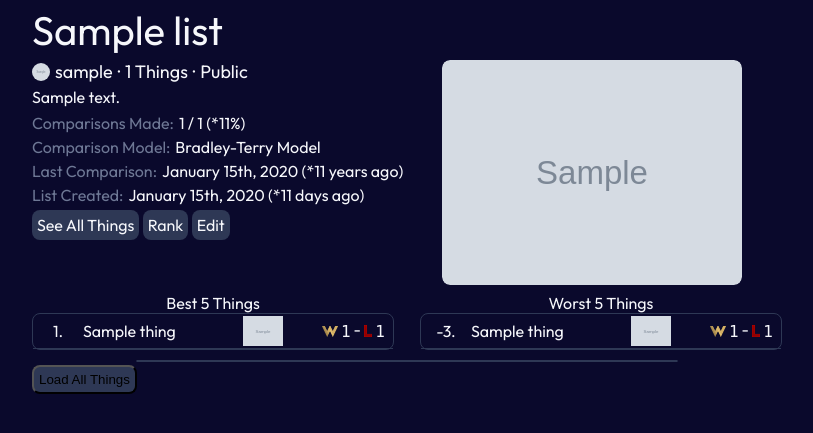
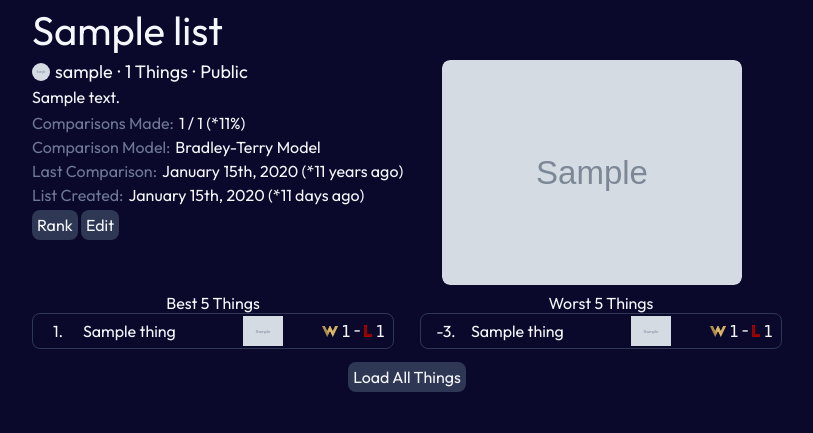
Before and after one commit to AidanSzilagyi/comparison-site, a Django app: a page that uses createList/templates/createList/list-info.html in a window 1280 px wide. Shown: the part 50-483 px from the top of the page, without its empty margins (243-1056 px from the left). Run offline with Django 5.2, Linux system fonts and the light colour scheme; tables that the repository leaves empty hold one stand-in row (values such as "Sample post"); grey boxes marked "Sample" are stand-in pictures; some libraries are stand-ins or nearby versions; some web fonts are replaced.

Commit message:
list-info load all things and records on demand finished

```diff
--- a/createList/templates/createList/list-info.html
+++ b/createList/templates/createList/list-info.html
@@ -15,45 +15,82 @@
         let totalNumThings;
         let allThingsList;
         let allThingsButton;
+        let permission;
         //templates
         let emptyBox; let textAndImage; let textOnly;
         document.addEventListener("DOMContentLoaded", async () => {
             totalNumThings = document.getElementById("total-num-things").textContent;
             listSlug = document.getElementById("list-slug").textContent;
             allThingsList = document.getElementById("all-things-list");
+            permission = document.getElementById("permission").textContent;
 
             emptyBox = document.getElementById("empty-thing-box");
             textAndImage = document.getElementById("text-and-image");
             textOnly = document.getElementById("text-only");
+            wonMatchup = document.getElementById("won-matchup");
+            lostMatchup = document.getElementById("lost-matchup");
 
             allThingsButton = document.getElementById("all-things-button");
             allThingsButton.addEventListener("click", () => {
                 fetchAllThings();
             });
+            // Add initial Top/Bottom 5 Event Listeners
+            for (const thingBox of document.getElementById("js-top-five").children) {
+                addLoadMatchupsListener(thingBox);
+            }
+            for (const thingBox of document.getElementById("js-bottom-five").children) {
+                addLoadMatchupsListener(thingBox);
+            }
         });
         async function fetchAllThings() {
             const response = await fetch(`/${listSlug}/get-all-things?loaded=${numThingsLoaded}`);
             const data = await response.json();
             console.log(data.things);
-            data.things.forEach(thing => {
-                const thingBox = emptyBox.content.cloneNode(true);
+            data.things.forEach(async thing => {
+                const thingBox = emptyBox.content.cloneNode(true).querySelector("#thing-box");
                 numThingsLoaded++;
-                thingBox.querySelector(".js-position-number").textContent = `${numThingsLoaded}.`;
+                thingBox.querySelector(".js-position-number").textContent = numThingsLoaded;
 
                 if (thing.image) {
                     const nameBox = textAndImage.content.cloneNode(true);
                     nameBox.querySelector(".js-thing-name").textContent = thing.name;
                     nameBox.querySelector(".js-thing-image").src = thing.image;
-                    thingBox.getElementById("thing-box").insertBefore(nameBox, thingBox.getElementById("thing-record"));
+                    thingBox.insertBefore(nameBox, thingBox.querySelector("#thing-record"));
                 } else {
                     const nameBox = textOnly.content.cloneNode(true);
                     nameBox.querySelector(".js-thing-name-only").textContent = thing.name;
-                    thingBox.getElementById("thing-box").insertBefore(nameBox, thingBox.getElementById("thing-record"));
+                    thingBox.insertBefore(nameBox, thingBox.querySelector("#thing-record"));
                 }
                 thingBox.querySelector(".js-thing-wins").textContent = thing.wins;
                 thingBox.querySelector(".js-thing-losses").textContent = thing.losses;
+                addLoadMatchupsListener(thingBox);
                 allThingsList.appendChild(thingBox);
             });
+            if (totalNumThings == numThingsLoaded) {
+                allThingsButton.style.display = "none";
+            }
+        }
+        function addLoadMatchupsListener(thingBox) {
+            thingBox.querySelector(".js-load-matchups").addEventListener("mouseover", async () => {
+                const matchupHistory = thingBox.querySelector(".js-matchup-history");
+                const ranking = thingBox.querySelector(".js-position-number").textContent;
+                const response = await fetch(`/${listSlug}/get-matchups-from-thing?ranking=${ranking}`);
+                const data = await response.json();
+                matchupHistory.innerHTML = "";
+                data.matchups.forEach(matchup => {
+                    let matchupBox;
+                    if (matchup.result == "win") {
+                        matchupBox = wonMatchup.content.cloneNode(true);
+                    } else {
+                        matchupBox = lostMatchup.content.cloneNode(true);
+                    }
+                    matchupBox.querySelector(".js-opponent").textContent = matchup.opponent;
+                    if (permission == "Public"){
+                        matchupBox.querySelector(".js-matchup-username").textContent = `by ${matchup.username}`;
+                    }
+                    matchupHistory.appendChild(matchupBox);
+                });
+            }, { once: true });
         }
     </script>
 {% endblock %}
@@ -70,7 +107,7 @@
                     <div class="dot-separator">&middot;</div>
 
                     <div class="list-detail-stat-value">{{list.num_things}} Things</div><div class="dot-separator">&middot;</div>
-                    <div class="list-detail-stat-value">{{list.get_permission_display}}</div><br>
+                    <div id="permission" class="list-detail-stat-value">{{list.get_permission_display}}</div><br>
                 </div>
                 {% if list.description %}
                 <div class="list-description">{{list.description}}</div>
@@ -82,9 +119,6 @@
                     <div class="list-detail-stat-name">List Created:</div><div class="list-detail-stat-value">{{list.date_created|date:"F jS, Y"}} (*11 days ago)</div><br>
                 </div>
                 <div>
-                    <a href="#">
-                        <div class="all-things-button">See All Things</div>
-                    </a>
                     <a href="{% url 'list_rank' list.slug %}">
                         <div class="rank-button">Rank</div>
                     </a>
@@ -102,32 +136,21 @@
         <div class="multiple-highlight-container">
             <div class="highlight-container">
                 <div class="highlight-title">Best 5 Things</div>
-                <div class="highlight-five-things-group">
+                <div class="highlight-five-things-group" id="js-top-five">
                     {% for thing, matchups in top_five %}
                     <div class="highlight-thing">
-                        <div class="highlight-position-number">{{forloop.counter}}.</div>
+                        <span class="highlight-position-number"><span class="js-position-number">{{forloop.counter}}</span>.</span>
                         {% if thing.image %}
                             <div class="highlight-thing-name">{{thing.name}}</div>
                             <img class="highlight-thing-image" src="{{thing.image.url}}">
                         {% else %}
                             <div class="highlight-thing-name-only">{{thing.name}}</div>
                         {% endif %}
-                        <div class="highlight-thing-record">
+                        <div class="highlight-thing-record js-load-matchups">
                             <img class="W-win" src="{% static 'images/W-Win.png' %}"><div class="wins-losses-text">{{thing.wins}}</div><div class="record-dash"> -</div><img class="l-lose" src="{% static 'images/L-Lose.png' %}"><div class="wins-losses-text">{{thing.losses}}</div>
                             {% if thing.wins != 0 or thing.losses != 0 %}
-                                <div class="past-matchup-sheet">
-                                    {% for matchup in matchups %}
-                                        <div class="past-matchup">
-                                            {% if matchup.winner.id == thing.id %}
-                                                <img class="W-win" src="{% static 'images/W-Win.png' %}"> vs. {{matchup.loser.name}}
-                                            {% else %}
-                                                <img class="l-lose" src="{% static 'images/L-Lose.png' %}"> vs. {{matchup.winner.name}}
-                                            {% endif %}
-                                            {% if list.permission == "public" %}
-                                                <span class="past-matchup-author">by {{matchup.user.profile.username}}</span>
-                                            {% endif %}
-                                        </div>
-                                    {% endfor %}
+                                <div class="past-matchup-sheet js-matchup-history">
+                                    Loading Matchups...
                                 </div>
                             {% endif %}
                         </div>
@@ -137,32 +160,21 @@
             </div>
             <div class="highlight-container">
                 <div class="highlight-title">Worst 5 Things</div>
-                <div class="highlight-five-things-group">
+                <div class="highlight-five-things-group" id="js-bottom-five">
                     {% for thing, matchups in bottom_five %}
                     <div class="highlight-thing">
-                        <div class="highlight-position-number">{{list.num_things|sub:"5"|add:forloop.counter}}.</div>
+                        <span class="highlight-position-number"><span class="js-position-number">{{list.num_things|sub:"5"|add:forloop.counter}}</span>.</span>
                         {% if thing.image %}
                             <div class="highlight-thing-name">{{thing.name}}</div>
                             <img class="highlight-thing-image" src="{{thing.image.url}}">
                         {% else %}
                             <div class="highlight-thing-name-only">{{thing.name}}</div>
                         {% endif %}
-                        <div class="highlight-thing-record">
+                        <div class="highlight-thing-record js-load-matchups">
                             <img class="W-win" src="{% static 'images/W-Win.png' %}"><div class="wins-losses-text">{{thing.wins}}</div><div class="record-dash"> -</div><img class="l-lose" src="{% static 'images/L-Lose.png' %}"><div class="wins-losses-text">{{thing.losses}}</div>
                             {% if thing.wins != 0 or thing.losses != 0 %}
-                                <div class="past-matchup-sheet">
-                                    {% for matchup in matchups %}
-                                        <div class="past-matchup">
-                                            {% if matchup.winner.id == thing.id %}
-                                                <img class="W-win" src="{% static 'images/W-Win.png' %}"> vs. {{matchup.loser.name}}
-                                            {% else %}
-                                                <img class="l-lose" src="{% static 'images/L-Lose.png' %}"> vs. {{matchup.winner.name}}
-                                            {% endif %}
-                                            {% if list.permission == "public" %}
-                                                <span class="past-matchup-author">by {{matchup.user.profile.username}}</span>
-                                            {% endif %}
-                                        </div>
-                                    {% endfor %}
+                                <div class="past-matchup-sheet js-matchup-history">
+                                    Loading Matchups...
                                 </div>
                             {% endif %}
                         </div>
@@ -172,15 +184,22 @@
             </div>
         </div>
         <div class="all-things-container">
-            <div id="all-things-list" class="highlight-five-things-group" style="width: 540px;">
-            </div>
+            <div id="all-things-list" class="highlight-five-things-group" style="width: 540px;"></div>
         </div>
-        <button id="all-things-button" class="all-things-button">Load All Things</button>
+        <div style="display: flex; justify-content: center;">
+            <div id="all-things-button" class="all-things-button">Load All Things</div>
+        </div>
+
         <template id="empty-thing-box">
             <div id="thing-box" class="highlight-thing">
-                <div class="highlight-position-number js-position-number"></div>
-                <!-- Do not inline this line. It messes with the styling -->
-                <div id="thing-record" class="highlight-thing-record"><img class="W-win" src="{% static 'images/W-Win.png' %}"><div class="wins-losses-text js-thing-wins"></div><div class="record-dash"> -</div><img class="l-lose" src="{% static 'images/L-Lose.png' %}"><div class="wins-losses-text js-thing-losses"></div><div class="past-matchup-sheet"></div></div></div>
+                <span class="highlight-position-number"><span class="js-position-number"></span>.</span>
+                <!-- Do not change the indentation on this line. It messes with the styling -->
+                <div id="thing-record" class="highlight-thing-record js-load-matchups"><img class="W-win" src="{% static 'images/W-Win.png' %}"><div class="wins-losses-text js-thing-wins"></div><div class="record-dash"> -</div><img class="l-lose" src="{% static 'images/L-Lose.png' %}"><div class="wins-losses-text js-thing-losses"></div>
+                    <div class="past-matchup-sheet js-matchup-history">
+                        Loading Matchups...
+                    </div>
+                </div>
+            </div>
         </template>
         <template id="text-and-image">
             <div style="width: 328px;" class="highlight-thing-name js-thing-name"></div>
@@ -189,5 +208,19 @@
         <template id="text-only">
             <div style="width: 387px;" class="highlight-thing-name-only js-thing-name-only"></div>
         </template>
+
+        <template id="won-matchup">
+            <div class="past-matchup">
+                <img class="W-win" src="{% static 'images/W-Win.png' %}"> vs. <span class="js-opponent"></span>
+                <span class="past-matchup-author js-matchup-username"></span>
+            </div>
+        </template>
+        <template id="lost-matchup">
+            <div class="past-matchup">
+                <img class="l-lose" src="{% static 'images/L-Lose.png' %}"> vs. <span class="js-opponent"></span>
+                <span class="past-matchup-author js-matchup-username"></span>
+            </div>
+        </template>
+
     </main>
 {% endblock %}
--- a/createList/urls.py
+++ b/createList/urls.py
@@ -10,6 +10,7 @@ urlpatterns = [
     path("recent/", views.recent, name="recent"),
     path("<slug:slug>/info/", views.list_info, name="list_info"),
     path("<slug:slug>/get-all-things/", views.get_all_things, name="get_all_things"),
+    path("<slug:slug>/get-matchups-from-thing/", views.get_matchups_from_thing, name="get_matchups_from_thing"),
     path("<slug:slug>/rank/", views.list_rank, name="list_rank"),
     path("<slug:slug>/get-comparisons/", views.get_comparisons, name="get_comparisons"),
     path("<slug:slug>/complete-comparison/", views.complete_comparison, name="complete_comparison"),
--- a/createList/views.py
+++ b/createList/views.py
@@ -271,13 +271,29 @@ def get_all_things(request, slug):
     things_array = []
     for thing in things:
         things_array.append({
-                "name": thing.name if thing.name else None,
-                "image": thing.image.url if thing.image else None,
-                "wins": thing.wins,
-                "losses": thing.losses,
-            },
-        )
+            "name": thing.name if thing.name else None,
+            "image": thing.image.url if thing.image else None,
+            "wins": thing.wins,
+            "losses": thing.losses,
+        })
     return JsonResponse({"things": things_array})
+
+def get_matchups_from_thing(request, slug):
+    list = List.objects.get(slug=slug)
+    ranking = int(request.GET.get("ranking")) - 1 # Account for zero-indexing
+    thing = Thing.objects.filter(list=list).order_by("-rating")[ranking]
+
+    matchups = get_matchups(thing)
+    matchups_array = []
+    for matchup in matchups:
+        matchup_won = (matchup.winner == thing)
+        matchups_array.append({
+            "result": "win" if matchup_won else "loss",
+            "opponent": matchup.loser.name if matchup_won else matchup.winner.name,
+            "username": matchup.user.profile.username,
+        })
+    return JsonResponse({"matchups": matchups_array})
+
 
 
 def get_matchups(thing):
--- a/static/styles/list-info.css
+++ b/static/styles/list-info.css
@@ -70,9 +70,6 @@
     justify-content: space-between;
     align-items: start;
 }
-.highlight-container {
-
-}
 .highlight-title {
     text-align: center;
 }
@@ -81,6 +78,9 @@
     border-radius: 8px;
     border: 1px solid var(--secondary);
 }
+.highlight-five-things-group:empty {
+    border-width: 0px;
+}
 .highlight-thing {
     display: flex;
     align-items: center;
@@ -88,7 +88,11 @@
     border-bottom: 1px solid var(--secondary);
     padding: 2px 5px;
 }
+.highlight-thing:last-child {
+    border-width: 0px;
+}
 .highlight-position-number {
+    display: inline;
     text-align: center;
     width: 40px;
 }
```
